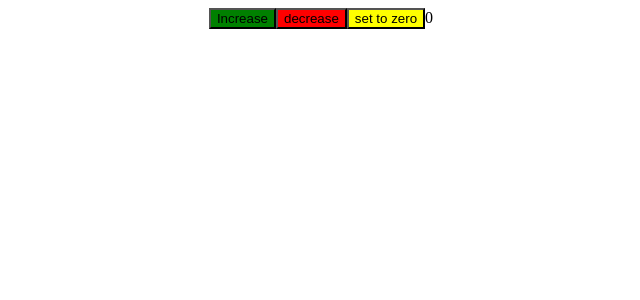
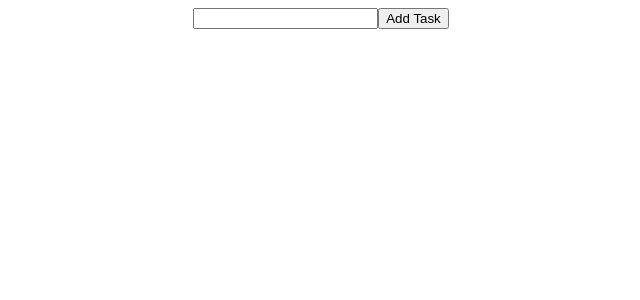
Before and after one commit to Luciefifi/my-react-js, a React (Create React App) app: page / in a window 1280 px wide. Shown: the top 300 px of the page, without its empty margins (319-959 px from the left). Built offline with nearby package versions, Linux system fonts and the light colour scheme.

Commit message:
to do list

```diff
--- a/src/App.js
+++ b/src/App.js
@@ -2,26 +2,59 @@
                 import './App.css';
                 import { useState } from 'react';
                 function App() {
-const [count , setCount] = useState(0)
+                var [todoList , setTodoList] = useState([])
+                const [newTask , setNewTask] = useState("")
 
-const increase = () =>{
-setCount(count+1)
+                const handleChange = (event) =>{
+                  setNewTask(event.target.value)
+
                 }
 
-const decrease = ( ) =>{
-  setCount(count-1)
+                const addTask = () =>{
+                const task = {
+                    id:todoList.length === 0 ? 1 : todoList[todoList.length - 1].id + 1,
+                    taskName : newTask
+                  }
+                  setTodoList( [...todoList , task])
                 }
 
-const setToZero = () =>{
-  setCount(0)
+                const deleteTask =  (id) => {
+                const newTodoList = todoList.filter((task) =>{
+                  if(task.id === id)
+                  {
+                    return false
                   }
+                  else{
+                    return true
+                  }
+
+                })
+                setTodoList(newTodoList)
+                }
+
+
 
                 return(
                 <div  className="App">
- <button  style = {{ backgroundColor : "green"}} onClick={increase}>Increase</button>
- <button  style = {{ backgroundColor : "red"}} onClick={decrease}>decrease</button>
- <button  style = {{ backgroundColor : "yellow"}} onClick={setToZero}>set to zero</button>
-{count}
+                <div className='task'>
+                <input onChange={handleChange}/>
+                <button onClick={addTask}>Add Task</button>
+                </div>
+                <div className='List'>
+                  {
+                    todoList.map((task) =>{
+
+                return <div><h1>{task.taskName}</h1>
+                <button onClick={()=> deleteTask(task.id)}>X</button></div>
+
+                    })
+                  }
+                </div>
+
+
+
+
+
                 </div>
                 )
                 }
```
Lines whose indentation alone changed are shown as unchanged.
